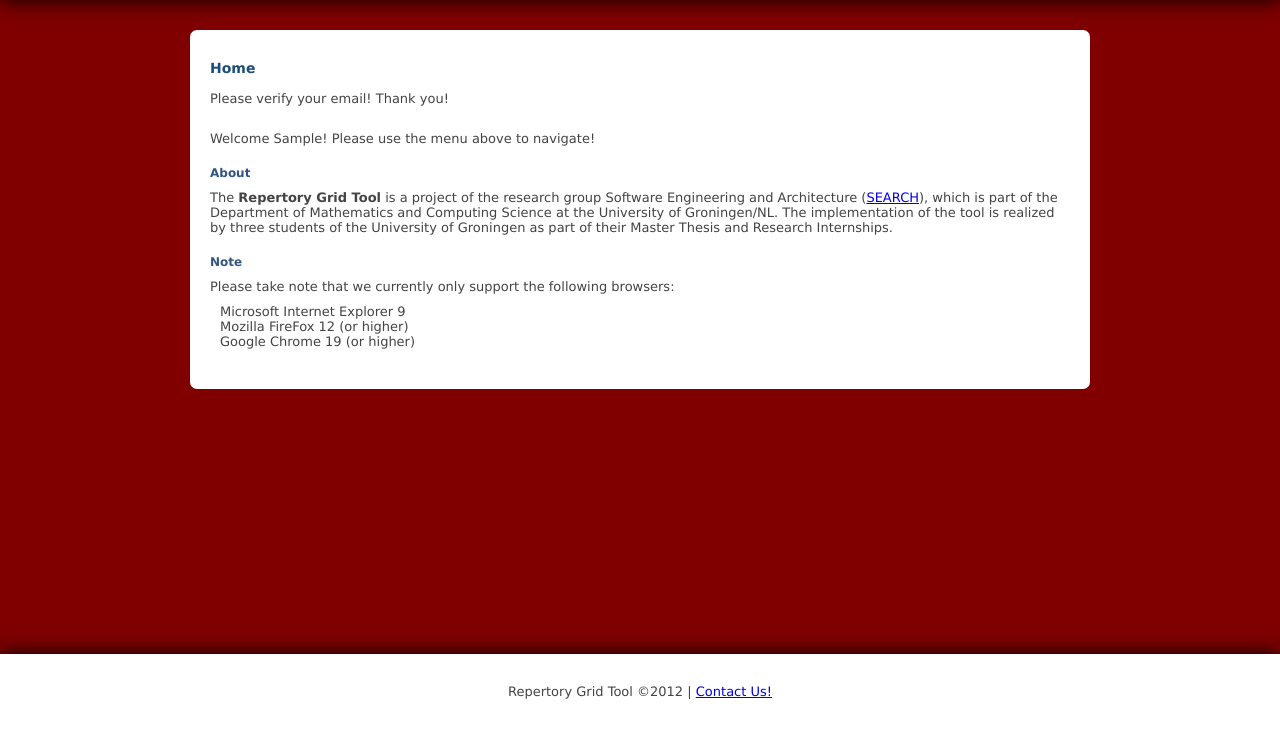
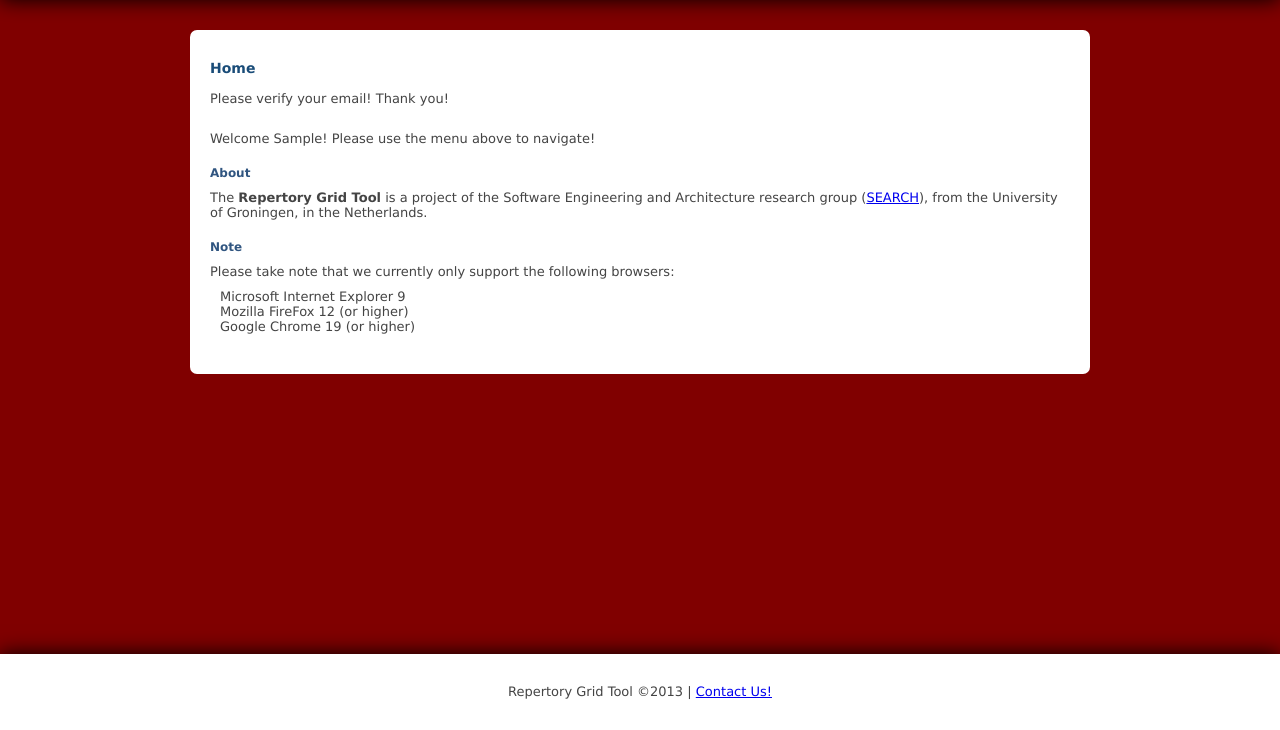
Before and after one commit to danrg/RGT-tool, a Django app: template templates/home.html in a window 1280 px wide. Shown: the part 70-800 px from the top of the page. Run offline with Django 3.2, Linux system fonts and the light colour scheme; the template is opened without the code that fills it: most values are stand-ins (such as "Sample title", 1, 10 or a date in 2020).

Commit message:
Further code cleanups, minor rephrasing of some content, and updated PCA-related functionality

```diff
--- a/templates/gridMng/showMyGrids.html
+++ b/templates/gridMng/showMyGrids.html
@@ -78,9 +78,9 @@
 	</div>
     <div id="tabs" hidden="hidden">
         <ul>
-            <li><a href="#similarityMatrix" onclick="$('.resim').remove();$('#similarityMatrix').show();getMatrices()">Similarity Matrix</a></li>
-            <li><a href="#showDendrogram" onclick="$('.resim').remove();$('#showDendogram').show();getDendogram()" >Show Dendrogram</a></li>
-            <li><a href="#pca" onclick="getPCA()">PCA</a></li>
+            <li><a href="#similarityMatrix" onclick="$('.resim').remove();$('#similarityMatrix').show();getMatrices()">Similarity Analysis</a></li>
+            <li><a href="#showDendrogram" onclick="$('.resim').remove();$('#showDendogram').show();getDendogram()" >Cluster Analysis</a></li>
+            <li><a href="#pca" onclick="getPCA()">Principal Components Analysis (alpha)</a></li>
         </ul>
         <div id="similarityMatrix">
             <div id="similarity" style="display: none;">
--- a/templates/home.html
+++ b/templates/home.html
@@ -25,9 +25,9 @@
 </div>
 <div class="info" id="gen-info">
 	<h3>About</h3>
-	<p>The <strong>Repertory Grid Tool</strong> is a project of the research group Software Engineering and Architecture (<a href="http://www.cs.rug.nl/search/" target="_blank">SEARCH</a>),
-	which is part of the Department of Mathematics and Computing Science at the University of Groningen/NL.
-	The implementation of the tool is realized by three students of the University of Groningen as part of their Master Thesis and Research Internships.</p>
+	<p>The <strong>Repertory Grid Tool</strong> is a project of the Software Engineering and Architecture research group (<a href="http://www.cs.rug.nl/search/" target="_blank">SEARCH</a>),
+	from the University of Groningen, in the Netherlands.
+	</p>
 </div>
 <div class="info" id="br-info">
 	<h3>Note</h3>
--- a/templates/layout.html
+++ b/templates/layout.html
@@ -52,7 +52,7 @@
 </div>
 <div id="footer">
     <div>
-        <p>Repertory Grid Tool ©2012 | <a href="/contact/">Contact Us!</a></p>
+        <p>Repertory Grid Tool ©2013 | <a href="/contact/">Contact Us!</a></p>
     </div>
 </div>
 </body>
```
Also changed, not shown: src/RGT/gridMng/views.py (+8 -20 lines), templates/gridMng/similaritymatrix.html (+10 -22 lines).
